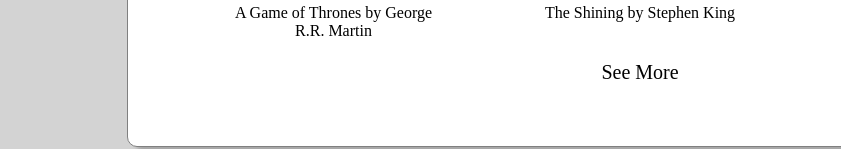
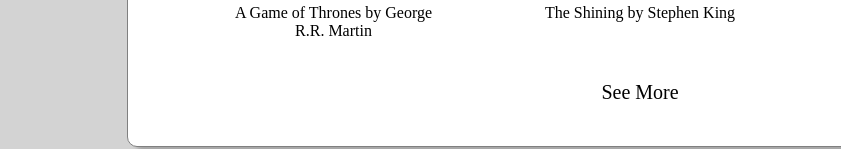
Before and after one commit to Navi2003/static_website.github.io, a plain HTML site: page index.html in a window 1280 px wide. Shown: the part 688-837 px from the top of the page, 0-841 px from the left. Drawn offline with Linux system fonts and the light colour scheme; a web font is replaced by a local one.

Commit message:
main semantic

```diff
--- a/index.css
+++ b/index.css
@@ -95,6 +95,13 @@ body{
     background-color: lightgrey;
 }
 
+main{
+    display: flex;
+    flex-direction: column;
+    align-items: center;
+    width: 100%;
+}
+
 header{
     display: flex;
     width: 100%;
@@ -171,7 +178,7 @@ footer{
     /* min-width: 768px; */
     background-color: white;
     padding-top: 30px;
-    padding-bottom: 50px;
+    padding-bottom: 30px;
     margin: 100px 100px 0px 100px;
     box-shadow: 10px 10px 5px rgba(0, 0, 0, 0.2);
     border-radius: 10px;
@@ -225,7 +232,7 @@ h1{
 }
 
 #seeMore{
-    margin-top: 50px;
+    margin-top: 70px;
     width: 200px;
     border-radius: 8px;
     text-decoration: none;
--- a/index.html
+++ b/index.html
@@ -21,6 +21,7 @@
             </div>
         </nav>
     </header>
+    <main>
         <div class = "categoryBox" id= "fiction">
             <h1><strong>🚀Fiction🚀</strong></h1>
             <div class = "bookBox">
@@ -91,6 +92,7 @@
             <p>Check out this audiobook of I Have No Mouth and I Must Scream voiced by the author himself Harlan Ellison</p>
             <iframe src="https://www.youtube.com/embed/dgo-As552hY" frameborder="0"></iframe>
         </div>
+    </main>
     <footer>
         <nav class = "navBar">
             <a class = "button">About us</a>
--- a/pages/bookDetail.css
+++ b/pages/bookDetail.css
@@ -163,6 +163,12 @@ body{
     background-color: lightgrey;
 }
 
+main{
+    display: flex;
+    flex-direction: column;
+    align-items: center;
+}
+
 header{
     display: flex;
     width: 100%;
--- a/pages/category.css
+++ b/pages/category.css
@@ -95,6 +95,12 @@ body{
     background-color: lightgrey;
 }
 
+main{
+    display: flex;
+    flex-direction: column;
+    align-items: center;
+    width: 100%;
+}
 header{
     display: flex;
     width: 100%;
--- a/pages/contact.css
+++ b/pages/contact.css
@@ -119,6 +119,13 @@ body{
     background-color: lightgrey;
 }
 
+main{
+    display: flex;
+    flex-direction: column;
+    align-items: center;
+    width: 100%;
+}
+
 header{
     display: flex;
     width: 100%;
```
Also changed, not shown: pages/bookDetailTemplate.html (+2 -0 lines), pages/categoryFiction.html (+2 -0 lines), pages/categoryNonfiction.html (+2 -0 lines), pages/contact.html (+2 -0 lines). Lines whose indentation alone changed are shown as unchanged.
